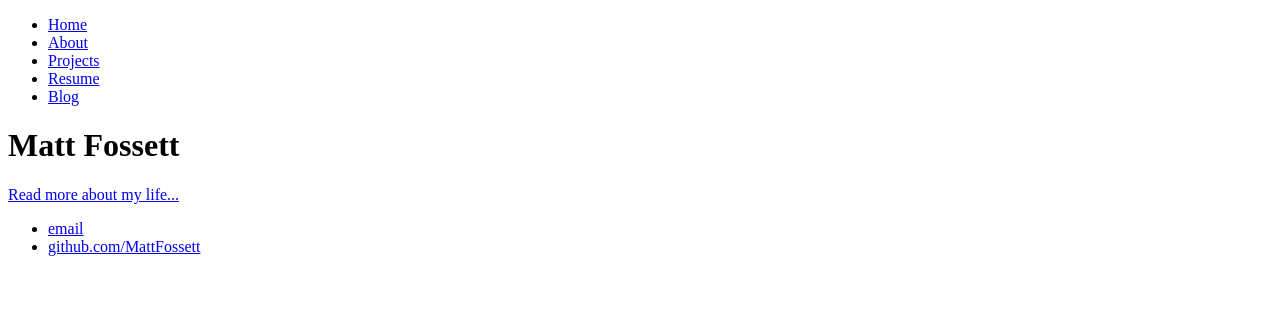
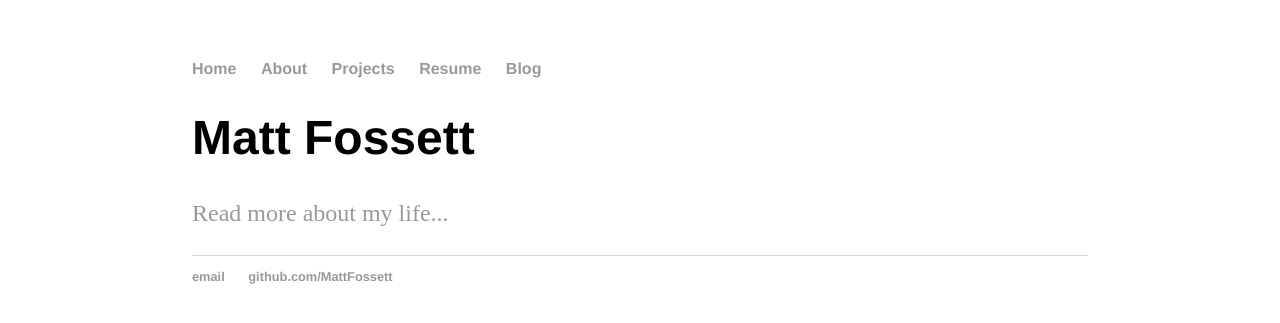
Before and after one commit to MattFossett/mattfossett.github.io, a Jekyll site: the page built from index.html, in a window 1280 px wide. Shown: the top 323 px of the page. Built offline with Jekyll 4.4.1, drawn with Linux system fonts in a browser that asks for light colours.

Commit message:
idk what is happening to style

```diff
--- a/assets/css/style.scss
+++ b/css/main.css
@@ -1,8 +1,3 @@
----
----
-
-@import "{{ site.theme }}";
-
 body {
     margin: 60px auto;
     width: 70%;
```
